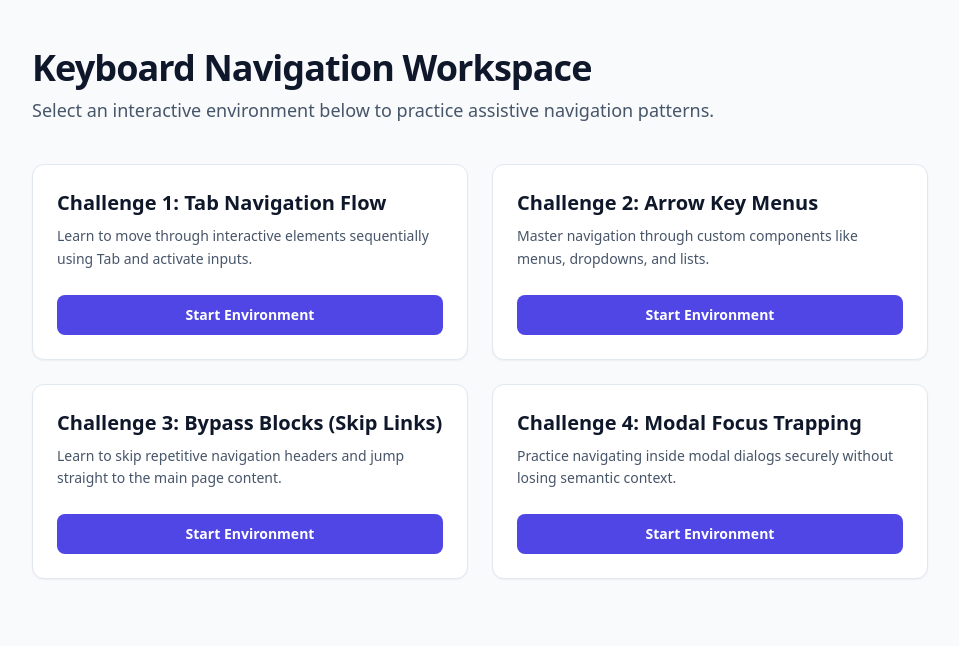
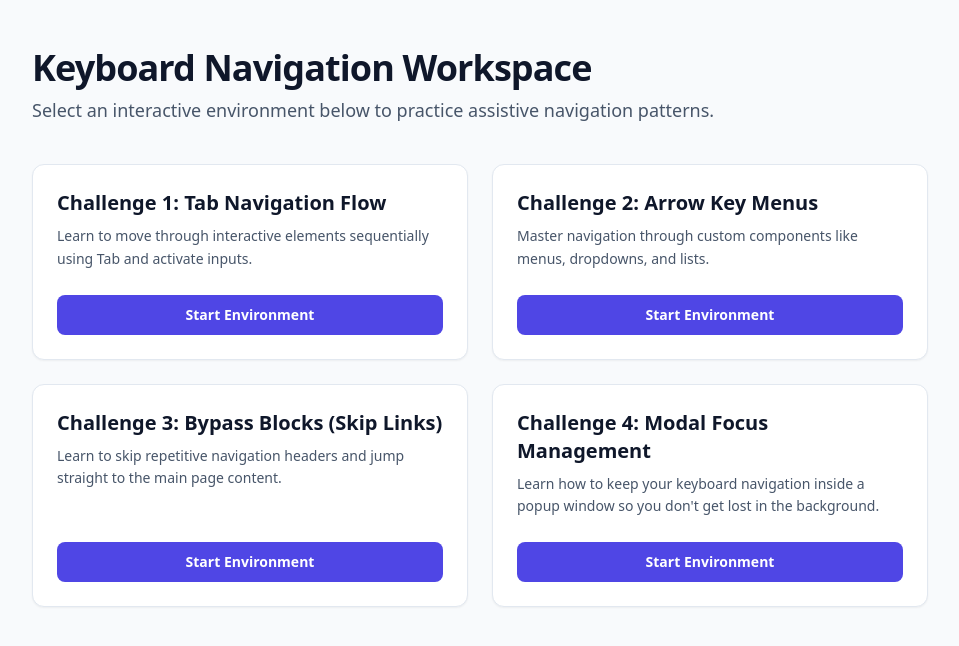
Before and after one commit to matanatkhalil/access-forge, a React (Vite) app in the folder client/: page /keyboard-trainer in a window 1280 px wide. Shown: the top 646 px of the page, without its empty margins (160-1119 px from the left). Built offline with nearby package versions, Linux system fonts and the light colour scheme.

Commit message:
feat: add steps for modal focus challenge

```diff
--- a/client/src/tools/keyboard-trainer/KeyboardTrainer.jsx
+++ b/client/src/tools/keyboard-trainer/KeyboardTrainer.jsx
@@ -115,10 +115,30 @@ const EXERCISES = [
   },
   {
     id: 'focus-trap',
-    title: 'Challenge 4: Modal Focus Trapping',
+    title: 'Challenge 4: Modal Focus Management',
     description:
-      'Practice navigating inside modal dialogs securely without losing semantic context.',
-    steps: [],
+      "Learn how to keep your keyboard navigation inside a popup window so you don't get lost in the background.",
+    steps: [
+      {
+        key: ['Enter', ' '],
+        targetId: 'modal-trigger',
+        instruction: 'Press Enter or Space to open the Delete Account window.',
+        type: 'keydown',
+      },
+      {
+        key: 'Tab',
+        targetId: 'confirm-btn',
+        instruction:
+          'Press Tab to navigate inside the modal. Notice how the focus is contained inside the popup.',
+        type: 'keydown',
+      },
+      {
+        key: 'Escape',
+        targetId: 'cancel-btn',
+        instruction: 'Press Escape to close the modal and complete the challenge.',
+        type: 'keydown',
+      },
+    ],
   },
 ];
 
@@ -336,7 +356,7 @@ const KeyboardTrainer = () => {
                   setActiveExerciseId(null);
                   resetTrainer();
                 }}
-                className="px-4 py-2 bg-indigo-600 text-white rounded-lg text-sm font-semibold hover:bg-indigo-700 transition shadow-sm"
+                className="px-4 py-2 bg-indigo-600 text-white rounded-lg text-sm font-semibold hover:bg-indigo-700 transition shadow-sm focus:outline-none focus:ring-2 focus:ring-offset-2 focus:ring-indigo-600"
               >
                 Finish & Return to Dashboard
               </button>
```
